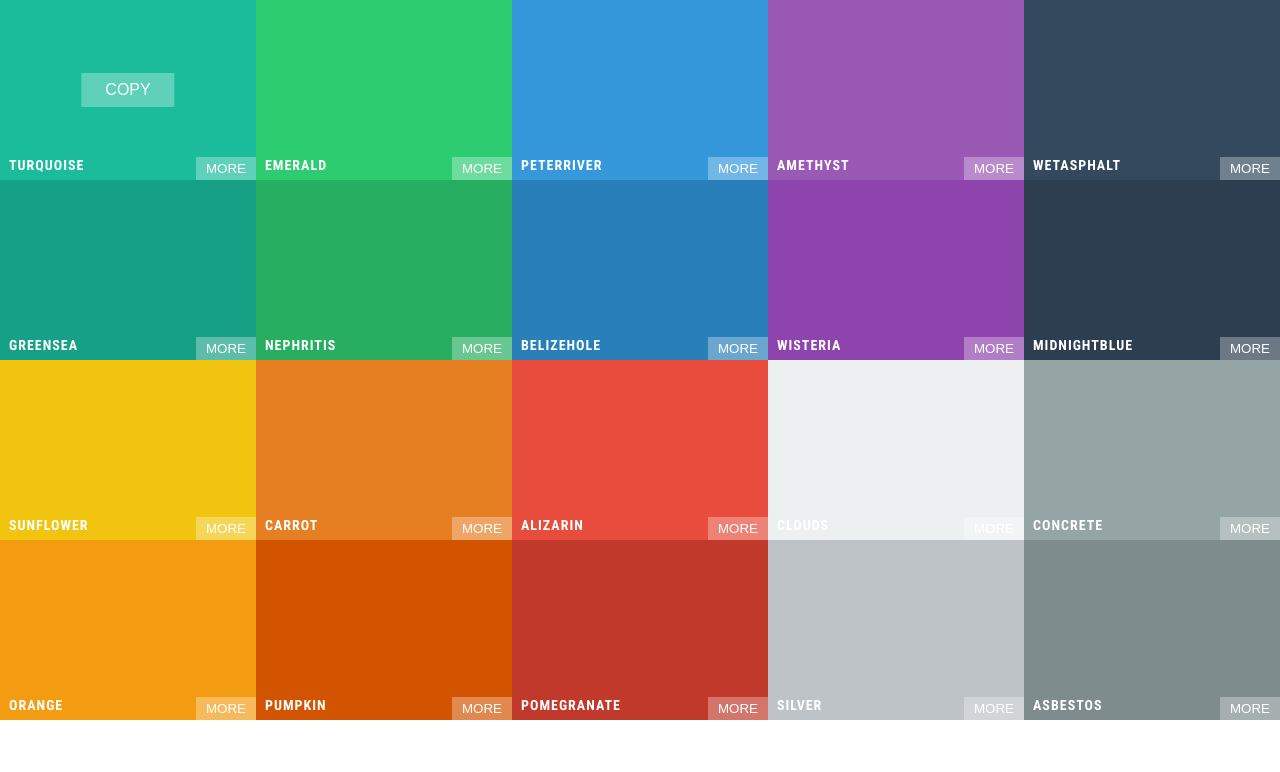
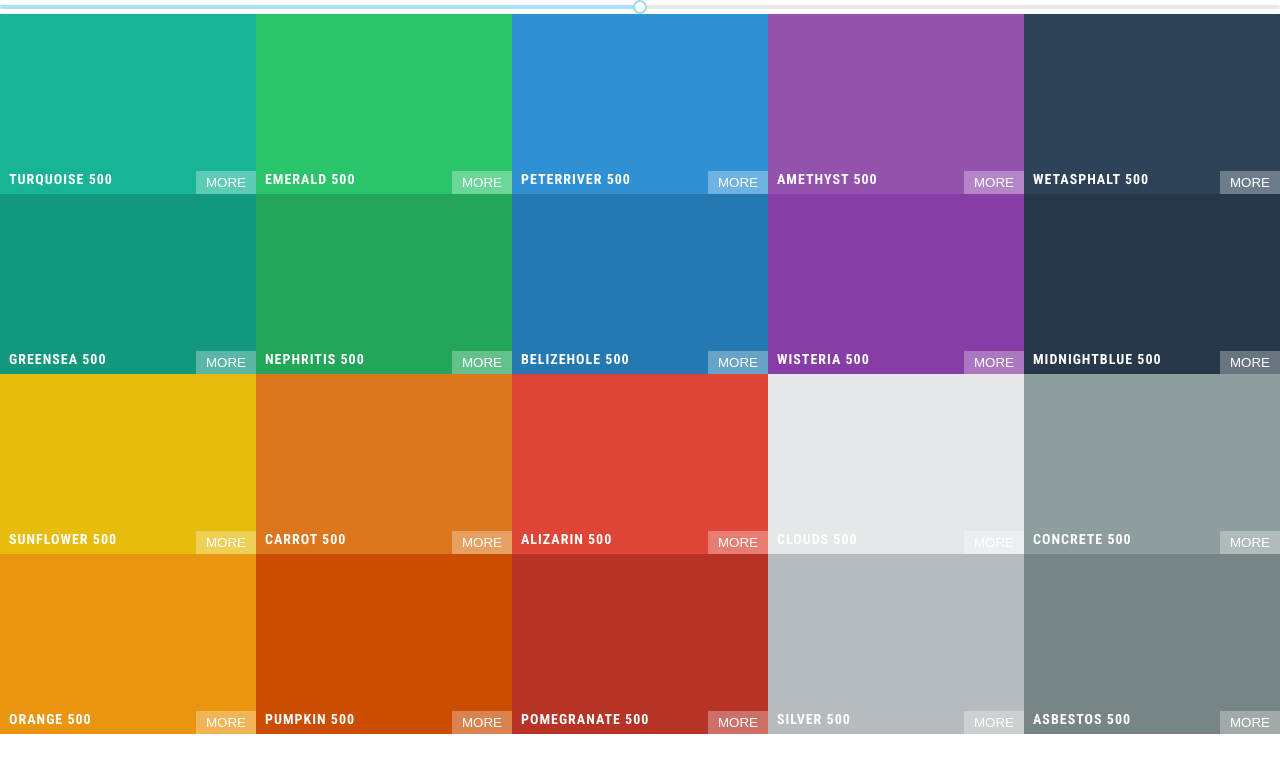
Before and after one commit to abubakrmuhammad/react-ui-colors, a React (Create React App) app: page / in a window 1280 px wide. Shown: the top 772 px of the page. Built offline with nearby package versions, Linux system fonts and the light colour scheme.

Commit message:
Added Shade Slider

```diff
--- a/package.json
+++ b/package.json
@@ -4,6 +4,7 @@
   "private": true,
   "dependencies": {
     "chroma-js": "^2.0.4",
+    "rc-slider": "^8.6.13",
     "react": "^16.9.0",
     "react-copy-to-clipboard": "^5.0.1",
     "react-dom": "^16.9.0",
--- a/src/App.js
+++ b/src/App.js
@@ -1,14 +1,12 @@
 import React from 'react';
-import Pallete from './components/Pallete';
-import palletes from './seedColors';
-import s from './utils';
-
-console.log(s(palletes[1]));
+import Palette from './components/Palette';
+import palettes from './seedColors';
+import { generatePalette } from './utils';
 
 function App() {
   return (
     <div className='App'>
-      <Pallete {...palletes[1]} />
+      <Palette palette={generatePalette(palettes[1])} />
     </div>
   );
 }
--- /dev/null
+++ b/src/components/Palette.js
@@ -0,0 +1,43 @@
+import React, { Component } from 'react';
+import ColorBox from './ColorBox';
+import Slider from 'rc-slider';
+import 'rc-slider/assets/index.css';
+
+class Palette extends Component {
+  constructor(props) {
+    super(props);
+
+    this.state = { level: 500 };
+
+    this.changeLevel = this.changeLevel.bind(this);
+  }
+
+  changeLevel(level) {
+    this.setState({ level });
+  }
+
+  render() {
+    const { level } = this.state;
+    const { colors } = this.props.palette;
+
+    const colorBoxes = colors[level].map(color => (
+      <ColorBox name={color.name} color={color.hex} />
+    ));
+
+    return (
+      <div className='Pallete'>
+        <Slider
+          defaultValue={level}
+          min={100}
+          max={900}
+          step={100}
+          // onAfterChange={this.changeLevel}
+          onChange={this.changeLevel}
+        />
+        <div className='Pallete__colors'>{colorBoxes}</div>
+      </div>
+    );
+  }
+}
+
+export default Palette;
--- a/src/components/Pallete.js
+++ /dev/null
@@ -1,17 +0,0 @@
-import React, { Component } from 'react';
-import ColorBox from './ColorBox';
-
-
-class Pallete extends Component {
-  render() {
-    const colorBoxes = this.props.colors.map(color => <ColorBox {...color} />);
-
-    return (
-      <div className='Pallete'>
-        <div className='Pallete__colors'>{colorBoxes}</div>
-      </div>
-    );
-  }
-}
-
-export default Pallete;
--- a/src/utils/index.js
+++ b/src/utils/index.js
@@ -1,7 +1,7 @@
 import chroma from 'chroma-js';
 import slugify from 'slugify';
 
-export default function generatePalette(palette) {
+export function generatePalette(palette) {
   const levels = [50, 100, 200, 300, 400, 500, 600, 700, 800, 900];
   const { paletteName, id, emoji, colors } = palette;
   const newColors = {};
```
Also changed, not shown: 1 other file (tests, documents, lock files or other folders).
